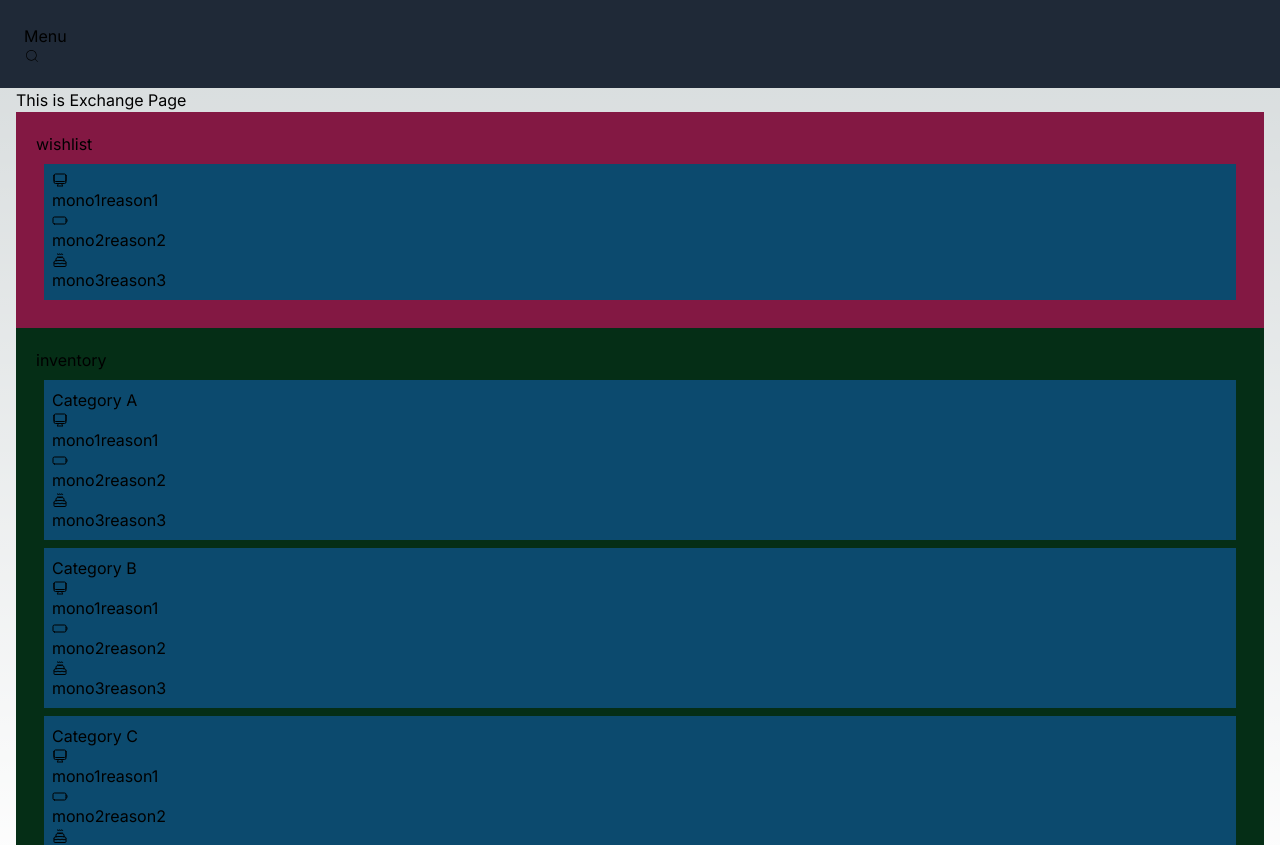
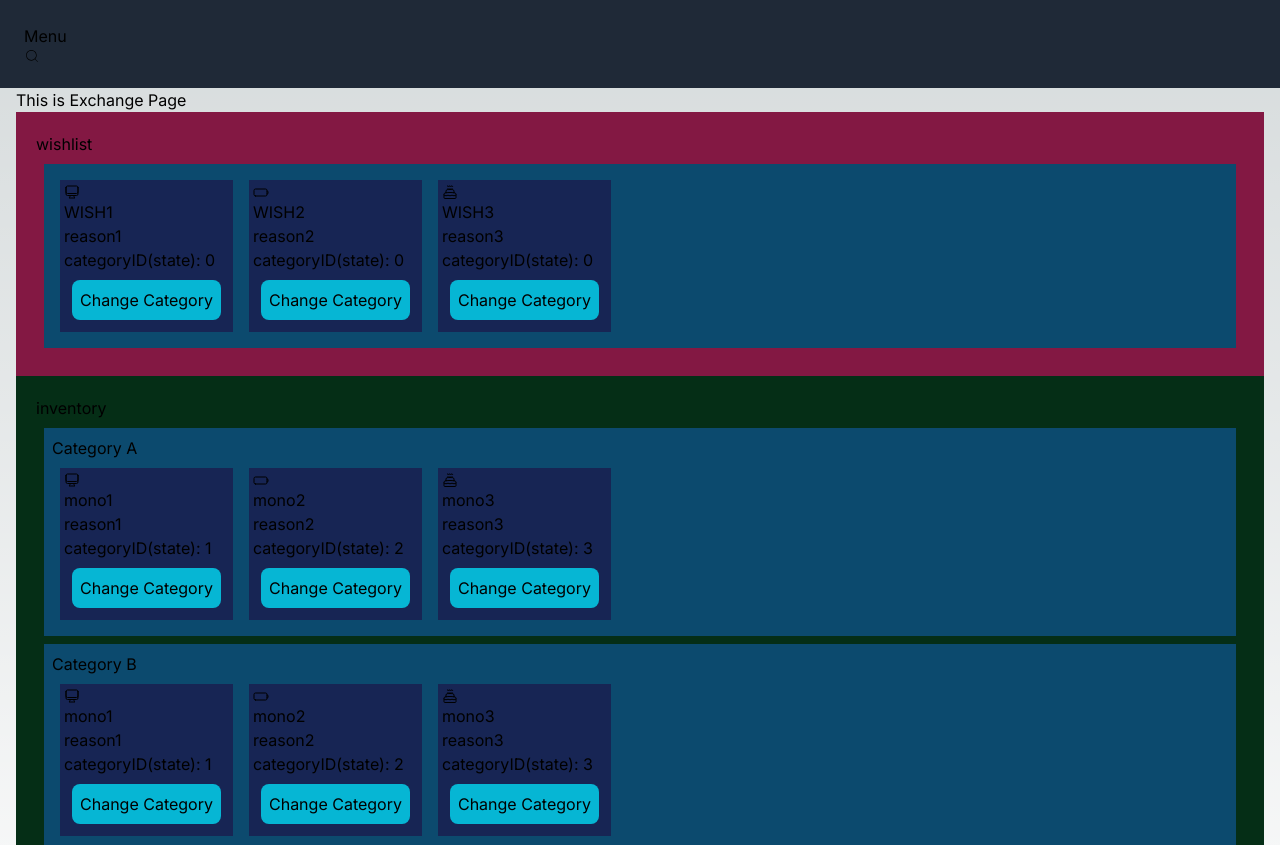
Before and after one commit to Fumiya-Kito/1in1out, a Next.js app: page / in a window 1280 px wide. Shown: the top 845 px of the page. Built offline with nearby package versions, Linux system fonts and the light colour scheme.

Commit message:
feat: add MonoComponent

```diff
--- a/app/page.tsx
+++ b/app/page.tsx
@@ -3,27 +3,30 @@ import { HiOutlineComputerDesktop } from "react-icons/hi2";
 import { HiOutlineBattery0 } from "react-icons/hi2";
 import { HiOutlineCake } from "react-icons/hi2";
 
+
+/* TODO: CategoryList Componentでマッピング */
+
 export default function ExchangePage() {
   const DUMMY_WISH = [
     {
       id: 1,
-      category_id: 1,
+      category_id: 0,
       icon: <HiOutlineComputerDesktop />,
-      name: "mono1",
+      name: "WISH1",
       reason: "reason1",
     },
     {
       id: 2,
-      category_id: 2,
+      category_id: 0,
       icon: <HiOutlineBattery0 />,
-      name: "mono2",
+      name: "WISH2",
       reason: "reason2",
     },
     {
       id: 3,
-      category_id: 3,
+      category_id: 0,
       icon: <HiOutlineCake />,
-      name: "mono3",
+      name: "WISH3",
       reason: "reason3",
     },
   ];
--- a/components/dragdrop/CategoryList.tsx
+++ b/components/dragdrop/CategoryList.tsx
@@ -1,5 +1,3 @@
-import Link from "next/link";
-
 type CategoryListProps = {
   data: {
     id: number,
@@ -14,7 +12,7 @@ export default function CategoryList({ data }: CategoryListProps) {
     <li className="list-none">
       {data.map((category) => (
         <ul key={category.id}>
-          {category.icon}
+          {/* {category.icon} */}
           {category.name}
           {category.upper_limit}
         </ul>
--- /dev/null
+++ b/components/dragdrop/Mono.tsx
@@ -0,0 +1,38 @@
+"use client";
+
+import { useState } from "react";
+
+type MonoProps = {
+  item: {
+    id: number;
+    category_id: number;
+    icon: JSX.Element;
+    name: string;
+    reason: string;
+  };
+
+};
+
+export default function ({ item }: MonoProps) {
+  const [categoryId, setCategoryId] = useState<number>(item.category_id);
+  const clickHandler = () => {
+    setCategoryId((prevId) => {
+      if (prevId === 0) {
+        return item.category_id;
+      }
+      return 0;
+    });
+  };
+
+  return (
+    <ul key={item.id} className="p-1 m-2 bg-blue-950">
+      {item.icon}
+      <p>{item.name}</p>
+      <p>{item.reason}</p>
+      <p>categoryID(state): {categoryId}</p>
+      <button onClick={clickHandler}className="p-2 m-2 bg-cyan-500 text-black rounded-lg">
+        Change Category
+      </button>
+    </ul>
+  );
+}
--- a/components/dragdrop/MonoList.tsx
+++ b/components/dragdrop/MonoList.tsx
@@ -1,4 +1,5 @@
 import Link from "next/link";
+import Mono from "./Mono";
 
 type MonoListProps = {
   data: {
@@ -12,13 +13,9 @@ type MonoListProps = {
 
 export default function MonoList({ data }: MonoListProps) {
   return (
-    <li className="list-none">
+    <li className="list-none flex">
       {data.map((mono) => (
-        <ul key={mono.id}>
-          {mono.icon}
-          {mono.name}
-          {mono.reason}
-        </ul>
+        <Mono item={mono} />
       ))}
     </li>
   )
```
